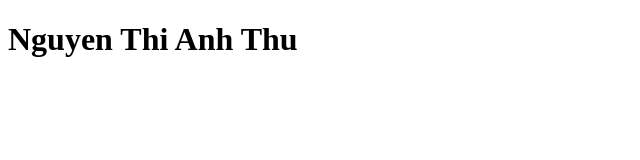
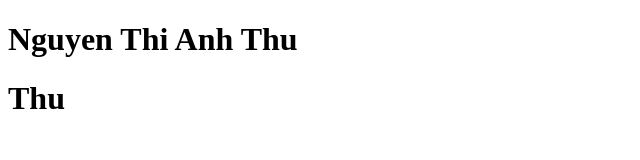
Before and after one commit to nguyenthianhthukms/test-git, a plain HTML site: page index.html in a window 1280 px wide. Shown: the whole page, without its empty margins (0-640 px from the left). Drawn offline with Linux system fonts and the light colour scheme.

Commit message:
Thu update file index.html

```diff
--- a/index.html
+++ b/index.html
@@ -7,5 +7,6 @@
 </head>
 <body>
     <h1>Nguyen Thi Anh Thu</h1>
+    <h1>Thu</h1>
 </body>
 </html>
```
